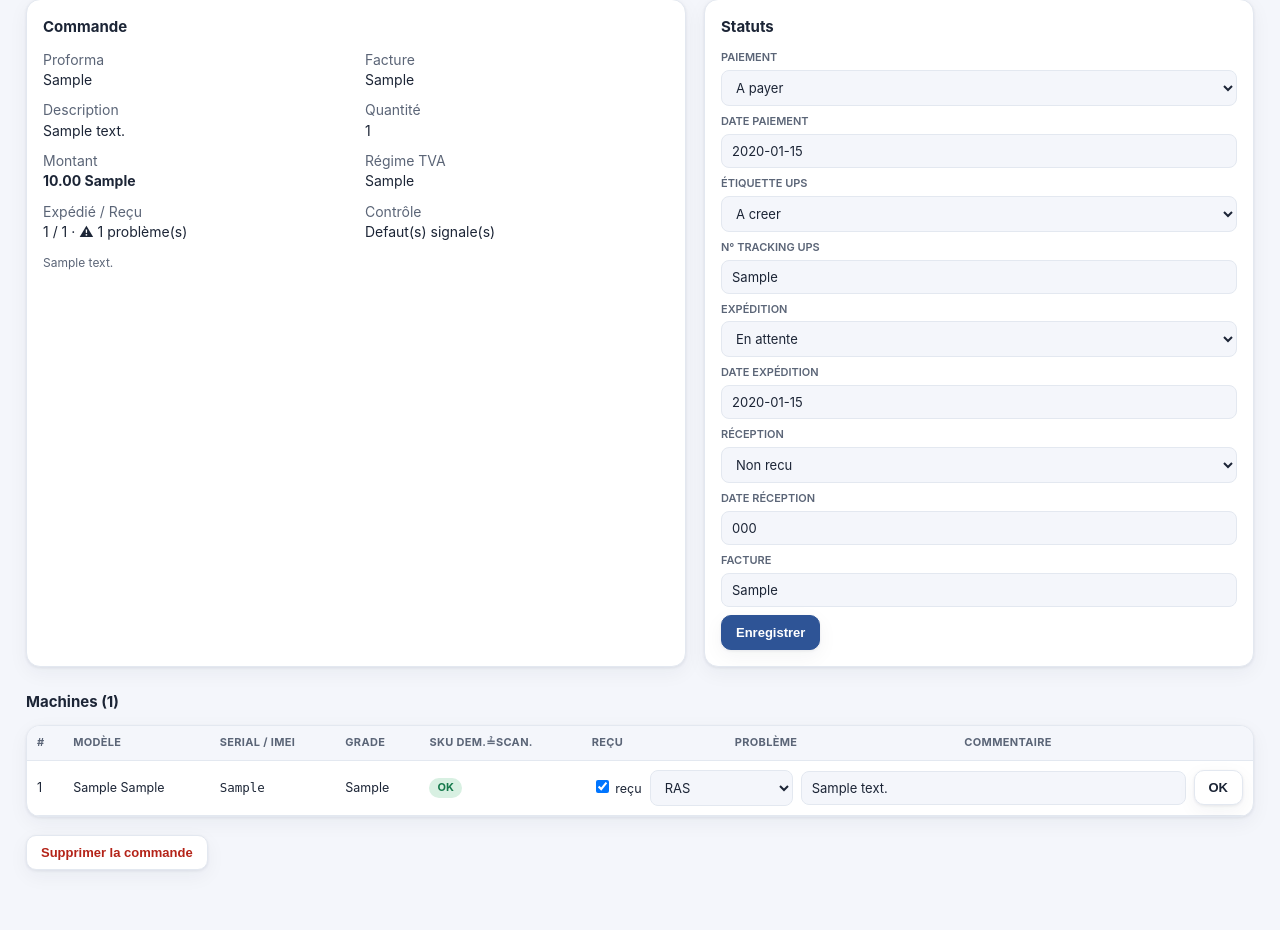
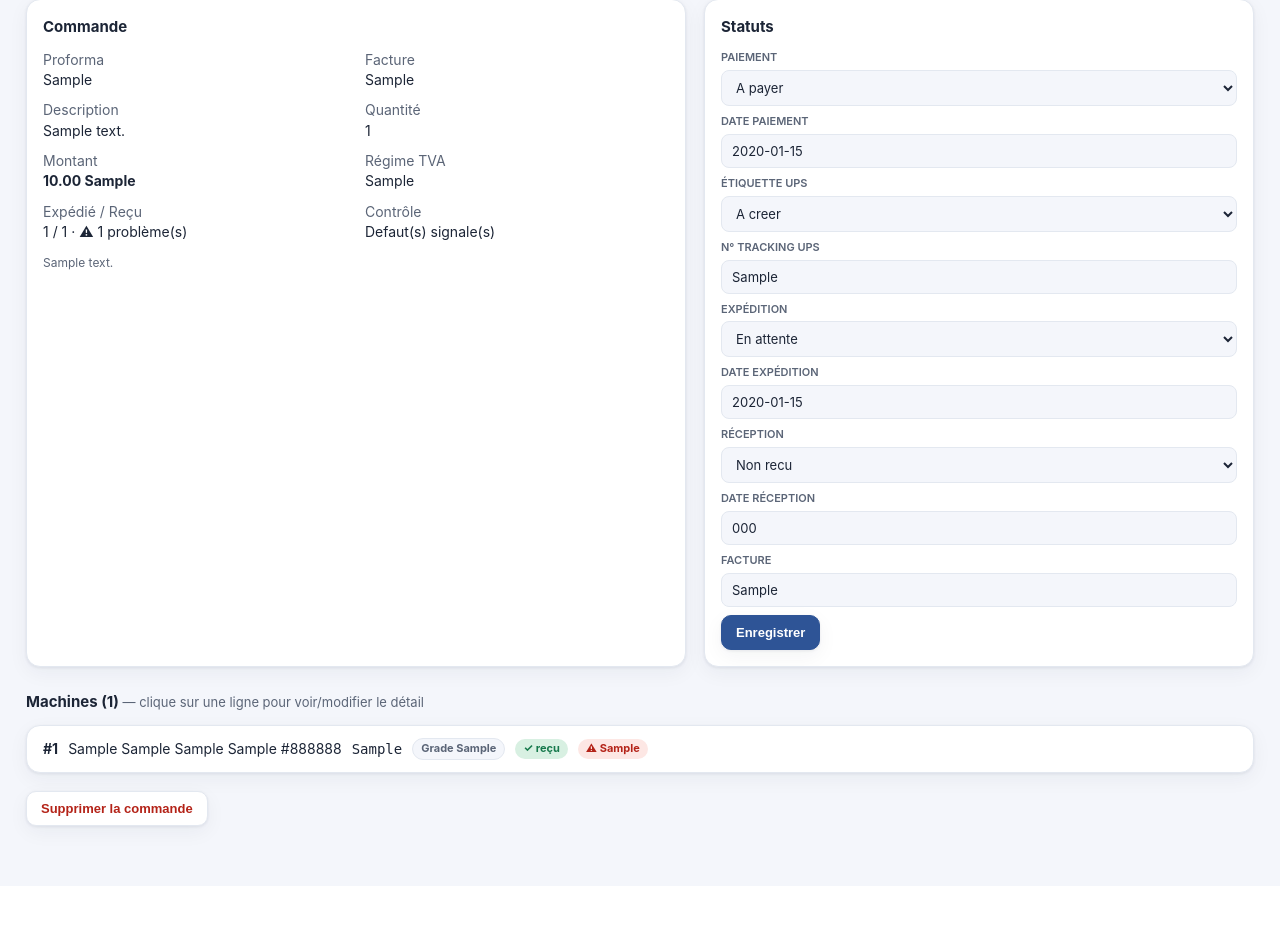
Before and after one commit to edouarddeliant-cmd/suivicommande, a FastAPI app: page /orders/1 in a window 1280 px wide. Shown: the part 175-1105 px from the top of the page. After the commit the page ends 1017 px from the top, so only its background shows below. Run offline with FastAPI, Linux system fonts and the light colour scheme; tables that the repository leaves empty hold one stand-in row (values such as "Sample post").

Commit message:
Update order_detail.html

```diff
--- a/app/templates/order_detail.html
+++ b/app/templates/order_detail.html
@@ -46,29 +46,50 @@
   </div>
 </div>
 
-<h2>Machines ({{ o.machines|length }})</h2>
-<div class="panel"><table>
-<thead><tr><th>#</th><th>Modèle</th><th>Serial / IMEI</th><th>Grade</th><th>SKU dem.≟scan.</th><th>Reçu</th><th>Problème</th><th>Commentaire</th></tr></thead>
-<tbody>
+<h2>Machines ({{ o.machines|length }}) <span class="muted" style="font-size:13px;font-weight:normal">— clique sur une ligne pour voir/modifier le détail</span></h2>
 {% for m in o.machines %}
-<tr>
-  <td>{{ loop.index }}</td>
-  <td>{{ m.model or m.product_name }} {{ m.capacity }}</td>
-  <td style="font-family:monospace">{{ m.serial or m.imei }}</td>
-  <td>{{ m.grade }}</td>
-  <td>{% if m.sku_requested and m.sku_scanned and m.sku_requested!=m.sku_scanned %}<span class="badge b-red">≠</span>{% else %}<span class="badge b-green">OK</span>{% endif %}</td>
-  <td colspan="3">
-    <form method="post" action="/machines/{{ m.id }}" style="display:flex;gap:8px;align-items:center">
-      <label><input type="checkbox" name="recu" {{ 'checked' if m.recu }}> reçu</label>
-      <select name="probleme">{% for p in ['RAS','Manquant','Defaut','Mauvais modele','Autre'] %}<option {{ 'selected' if m.probleme==p }}>{{ p }}</option>{% endfor %}</select>
-      <input name="commentaire" value="{{ m.commentaire }}" placeholder="commentaire" style="flex:1">
-      <button class="btn">OK</button>
-    </form>
-  </td>
-</tr>
+{% set probleme_flag = m.probleme and (m.probleme|upper) not in ['', 'RAS'] %}
+{% set sku_mismatch = m.sku_requested and m.sku_scanned and m.sku_requested != m.sku_scanned %}
+<details class="panel machine" style="padding:0;margin-bottom:10px">
+  <summary style="padding:12px 16px;cursor:pointer;display:flex;gap:10px;align-items:center;flex-wrap:wrap">
+    <b>#{{ loop.index }}</b>
+    <span>{{ [m.manufacturer, m.model, m.variant, m.capacity, m.colour]|select|join(' ') or m.product_name or '—' }}</span>
+    <span style="font-family:monospace">{{ m.serial or m.imei or '—' }}</span>
+    <span class="badge b-grey">Grade {{ m.grade or '?' }}</span>
+    {% if m.recu %}<span class="badge b-green">✓ reçu</span>{% else %}<span class="badge b-amber">non reçu</span>{% endif %}
+    {% if sku_mismatch %}<span class="badge b-red">SKU ≠</span>{% endif %}
+    {% if probleme_flag %}<span class="badge b-red">⚠︎ {{ m.probleme }}</span>{% endif %}
+  </summary>
+  <form method="post" action="/machines/{{ m.id }}" style="padding:4px 16px 16px">
+    <div class="grid2">
+      <div class="field"><label>Fabricant</label><input name="manufacturer" value="{{ m.manufacturer }}"></div>
+      <div class="field"><label>Modèle</label><input name="model" value="{{ m.model }}"></div>
+      <div class="field"><label>Variante (puce / CPU / GPU)</label><input name="variant" value="{{ m.variant }}"></div>
+      <div class="field"><label>Capacité (SSD)</label><input name="capacity" value="{{ m.capacity }}"></div>
+      <div class="field"><label>RAM / Couleur</label><input name="colour" value="{{ m.colour }}"></div>
+      <div class="field"><label>Langue / Réseau</label><input name="network" value="{{ m.network }}"></div>
+      <div class="field" style="grid-column:1/-1"><label>Nom produit complet (ASN / facture)</label><input name="product_name" value="{{ m.product_name }}"></div>
+      <div class="field"><label>Grade</label><input name="grade" value="{{ m.grade }}"></div>
+      <div class="field"><label>Prix unitaire</label><input name="unit_price" value="{{ m.unit_price }}"></div>
+      <div class="field"><label>N° de série</label><input name="serial" value="{{ m.serial }}" style="font-family:monospace"></div>
+      <div class="field"><label>IMEI</label><input name="imei" value="{{ m.imei }}" style="font-family:monospace"></div>
+      <div class="field"><label>SKU demandé</label><input name="sku_requested" value="{{ m.sku_requested }}"></div>
+      <div class="field"><label>SKU scanné</label><input name="sku_scanned" value="{{ m.sku_scanned }}"></div>
+      <div class="field"><label>Item ID</label><input name="item_id" value="{{ m.item_id }}"></div>
+      <div class="field"><label>Statut physique</label><input name="physical_status" value="{{ m.physical_status }}"></div>
+      <div class="field"><label>Emplacement</label><input name="location" value="{{ m.location }}"></div>
+    </div>
+    <hr style="border:none;border-top:1px solid var(--line);margin:14px 0">
+    <div class="grid2">
+      <div class="field"><label>Problème (texte libre — laisser vide si RAS)</label><input name="probleme" value="{{ '' if (m.probleme|upper) in ['', 'RAS'] else m.probleme }}" placeholder="ex. écran rayé, mauvais modèle livré…"></div>
+      <div class="field"><label>Commentaire</label><input name="commentaire" value="{{ m.commentaire }}"></div>
+    </div>
+    <label style="display:inline-flex;gap:8px;align-items:center;margin-top:10px"><input type="checkbox" name="recu" {{ 'checked' if m.recu }}> Machine reçue</label>
+    <div style="margin-top:12px"><button class="btn primary">Enregistrer cette machine</button></div>
+  </form>
+</details>
 {% endfor %}
-{% if not o.machines %}<tr><td colspan="8" class="muted" style="text-align:center;padding:18px">Aucune machine (ASN pas encore importé).</td></tr>{% endif %}
-</tbody></table></div>
+{% if not o.machines %}<div class="panel muted" style="text-align:center;padding:18px">Aucune machine (ASN pas encore importé).</div>{% endif %}
 
 <form method="post" action="/orders/{{ o.id }}/delete" onsubmit="return confirm('Supprimer cette commande et ses machines ?')" style="margin-top:18px">
   <button class="btn" style="color:var(--red)">Supprimer la commande</button>
```
